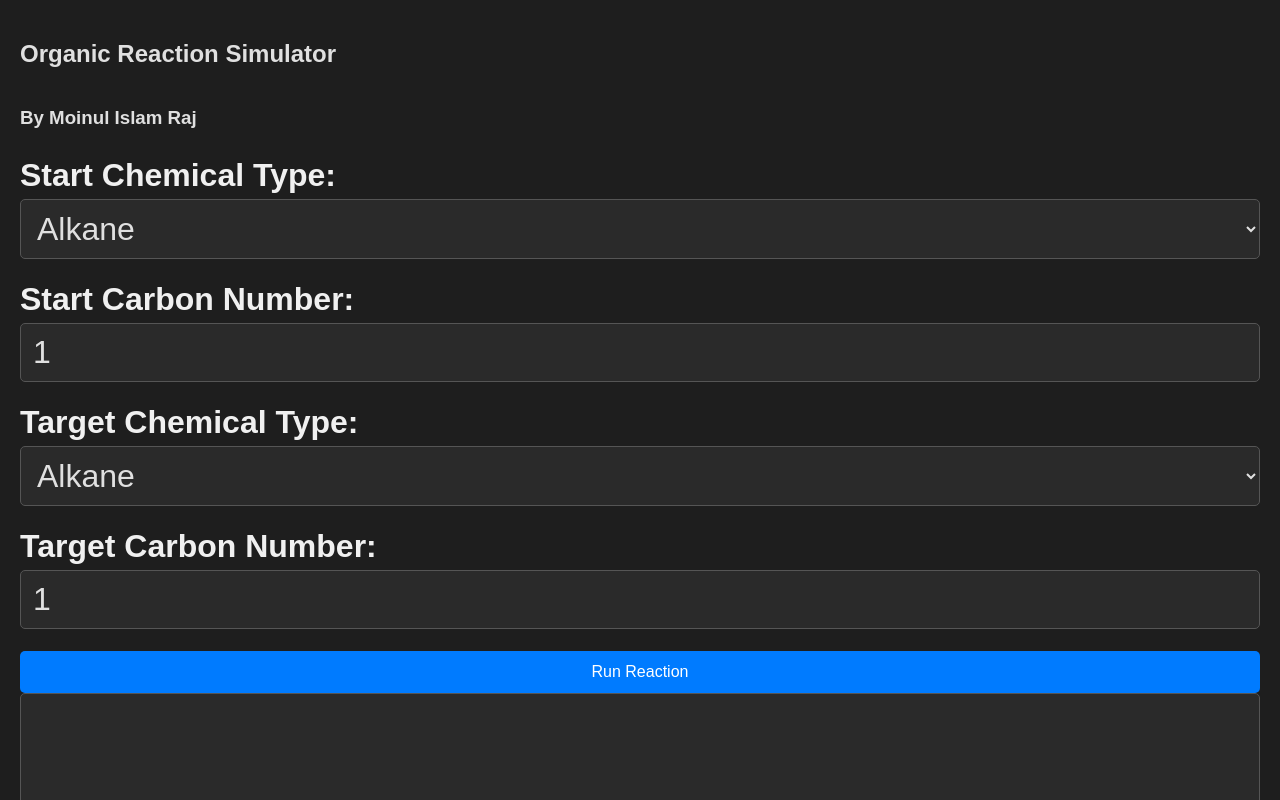
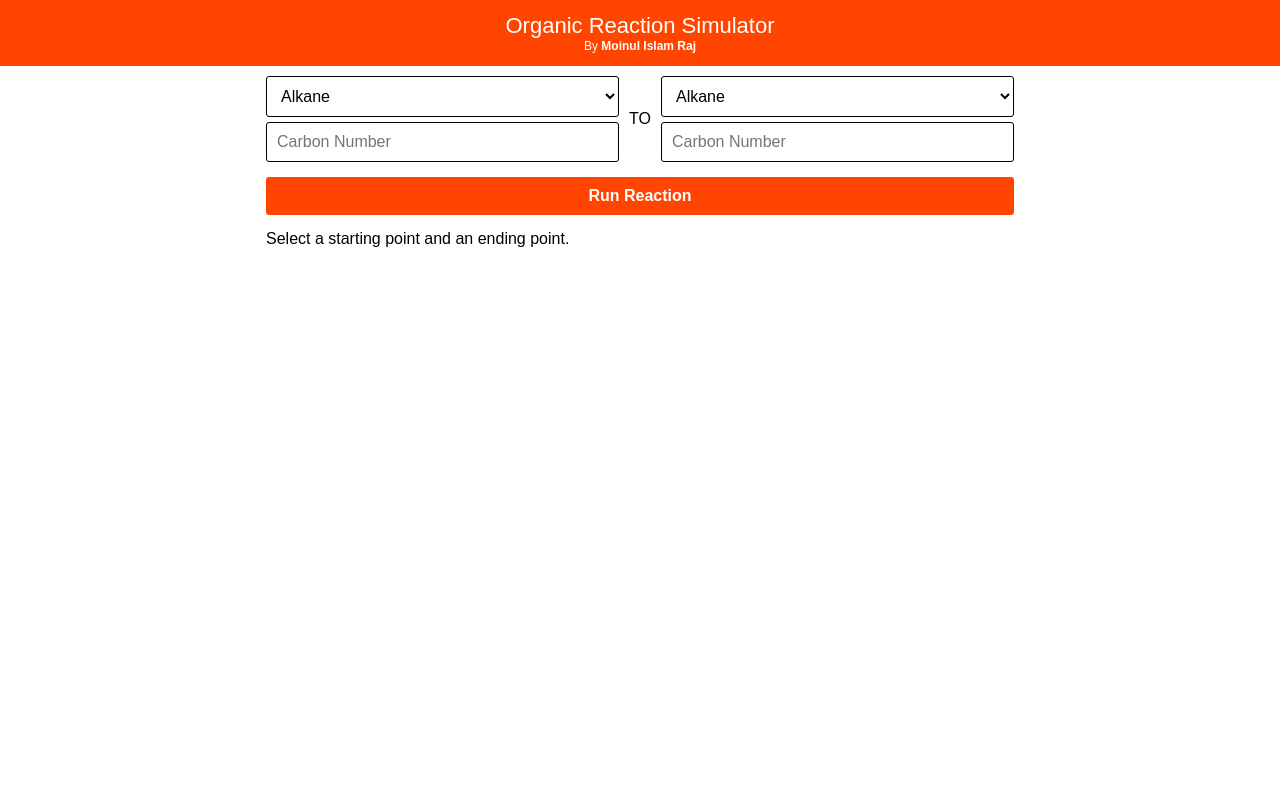
Before and after one commit to TheRaj0/organic_chemistry, a plain HTML site: page index.html in a window 1280 px wide. Drawn offline with Linux system fonts and the light colour scheme.

Commit message:
re-design

```diff
--- a/index.html
+++ b/index.html
@@ -2,16 +2,17 @@
 <html lang="en">
 <head>
     <meta charset="UTF-8">
-    <title>Organic Reaction Simulator</title>
+    <title>Organic Reaction Simulator</title><meta name="viewport" content="width=device-width, initial-scale=1.0">
     <link rel="stylesheet" href="./styles.css">
 </head>
 <body>
     <div class="container">
-        <h2>Organic Reaction Simulator</h2>
-        <h3>By Moinul Islam Raj</h3>
-
+        <nav>Organic Reaction Simulator
+        <span> By <strong style="background: transparent;"> Moinul Islam Raj </strong></span>
+        </nav>
+        <div class="container2">
             <div class="form-group">
-            <label for="startType">Start Chemical Type:</label>
+                <div class="start">
                     <select id="startType">
                         <option>Alkane</option>
                         <option>Alkene</option>
@@ -21,17 +22,13 @@
                         <option>Carboxylic Acid</option>
                         <option>Alkyl Bromide</option>
                         <option>Carboxylate Salt</option>
-                <option>Dibromo Alkane</option>
-            </select>
+                        <option>Dibromo Alkane</option>            </select>
+                    <input type="number" id="startC" min="1" placeholder="Carbon Number">
                 </div>
-
-        <div class="form-group">
-            <label for="startC">Start Carbon Number:</label>
-            <input type="number" id="startC" min="1" value="1">
+                <div class="to">
+                    TO
                 </div>
-
-        <div class="form-group">
-            <label for="targetType">Target Chemical Type:</label>
+                <div class="end">
                     <select id="targetType">
                         <option>Alkane</option>
                         <option>Alkene</option>
@@ -43,18 +40,13 @@
                         <option>Carboxylate Salt</option>
                         <option>Dibromo Alkane</option>
                     </select>
+                    <input type="number" id="targetC" min="1" placeholder="Carbon Number">
                 </div>
-
-        <div class="form-group">
-            <label for="targetC">Target Carbon Number:</label>
-            <input type="number" id="targetC" min="1" value="1">
             </div>
-
             <button onclick="runReaction()">Run Reaction</button>
-
-        <textarea id="result" readonly></textarea>
+            <div id="result">Select a starting point and an ending point.</div>
         </div>
-
+    </div>
     <script src="./index.js"></script>
 </body>
 </html>
--- a/styles.css
+++ b/styles.css
@@ -1,99 +1,105 @@
-/* -------------------------------
-   Global Styles
----------------------------------*/
+html, body, *{
+    padding: 0;
+    margin: 0;
+    font-family: sans-serif;
+    box-sizing: border-box;
+    background-color:white;
+}
+
+nav {
+    width: 100%;
+    background-color: orangered;
+    padding: 13px;
+    display: flex;
+    flex-direction: column;
+    align-items: center;
+    justify-content: center;
+    color: white;
+    font-size: 22px;
+}
+
+nav span {
+    background: transparent;
+    font-size: 12px;
+}
+
 html, body {
     height: 100%;
-    margin: 0;
-    padding: 0;
-    font-family: Arial, sans-serif;
-    font-size: 16px;
-    background-color: #121212;  /* dark background */
-    color: #e0e0e0;             /* light text */
 }
 
-/* -------------------------------
-   Full-Viewport Container
----------------------------------*/
 .container {
+    width: 100%;
+    height: 100%;
     display: flex;
     flex-direction: column;
-    justify-content: flex-start;  /* stack from top */
-    align-items: stretch;
-    width: 100%;
-    height: 100%;                 /* fill entire viewport */
-    padding: 20px;
-    background-color: #1e1e1e;    /* slightly lighter than body */
-    box-sizing: border-box;
-    overflow-y: auto;             /* scroll if content overflows */
+    align-items: center;
+    justify-content: start;
 }
 
-/* -------------------------------
-   Labels and Inputs
----------------------------------*/
-label {
-    font-size: 32px;
-    display: block;
-    margin-top: 10px;
-    margin-bottom: 5px;
-    font-weight: bold;
-    color: #f0f0f0;
+.container2 {
+    min-width: min(500px, 100%);
+    width: 60%;
+    height: 100%;
+    display: flex;
+    flex-direction: column;
+    padding: 10px;
+    gap: 15px;
 }
 
-input, select, textarea {
-    font-size: 32px;
-    padding: 10px 12px;
+.form-group {
     width: 100%;
-    margin-bottom: 12px;
-    border-radius: 5px;
-    border: 1px solid #555;
-    box-sizing: border-box;
-    background-color: #2a2a2a;
-    color: #e0e0e0;
+    display: flex;
+    justify-content: center;
+    gap:10px;
 }
 
-/* -------------------------------
-   Textarea (Result Box)
----------------------------------*/
-textarea {
-    font-size: 30px;
-    resize: vertical;
-    min-height: 50%;
-    overflow-y: auto;
-    white-space: pre-wrap;
-    word-wrap: break-word;
-    background-color: #2a2a2a;
-    color: #e0e0e0;
+.to {
+    display: flex;
+    align-items: center;
+    justify-content: center;
+}
+.start, .end {
+    display: flex;
+    flex-direction: column;
+    align-items: center;
+    justify-content: center;
+    gap:5px;
+    width:100%;
 }
 
-/* -------------------------------
-   Buttons
----------------------------------*/
-button {
+input, select {
+    padding: 10px;
     font-size: 16px;
-    padding: 12px 15px;
-    border-radius: 5px;
-    border: none;
-    background-color: #007bff;
-    color: #fff;
-    cursor: pointer;
-    width: 100%;
-    margin-top: 10px;
-    transition: background-color 0.3s;
+    width:100%;
+    border-radius: 3px;
+    border: 1px solid black;
+    outline: none;
+    width:100%;
 }
 
-button:hover {
-    background-color: #0056b3;
+button {
+    width: 100%;
+    padding: 10px;
+    font-size: 16px;
+    background-color: orangered;
+    color: white;
+    border: none;
+    border-radius: 3px;
+    font-weight: bold;
 }
 
-/* -------------------------------
-   Responsive adjustments
----------------------------------*/
-@media (max-width: 480px) {
-    input, select, textarea, button {
-        font-size: 16px;
-    }
+ul {
+    list-style: decimal;
+    list-style-position: inside;
+    margin-bottom: 50px;
+}
 
-    .container {
-        padding: 10px;
-    }
+li {
+    font-size: 15px;
+    border-top: 1px solid grey;
+    padding: 10px;
 }
+
+li::marker, li span {
+    color: orangered;
+}
```
Also changed, not shown: index.js (+23 -22 lines). Lines whose indentation alone changed are shown as unchanged.
